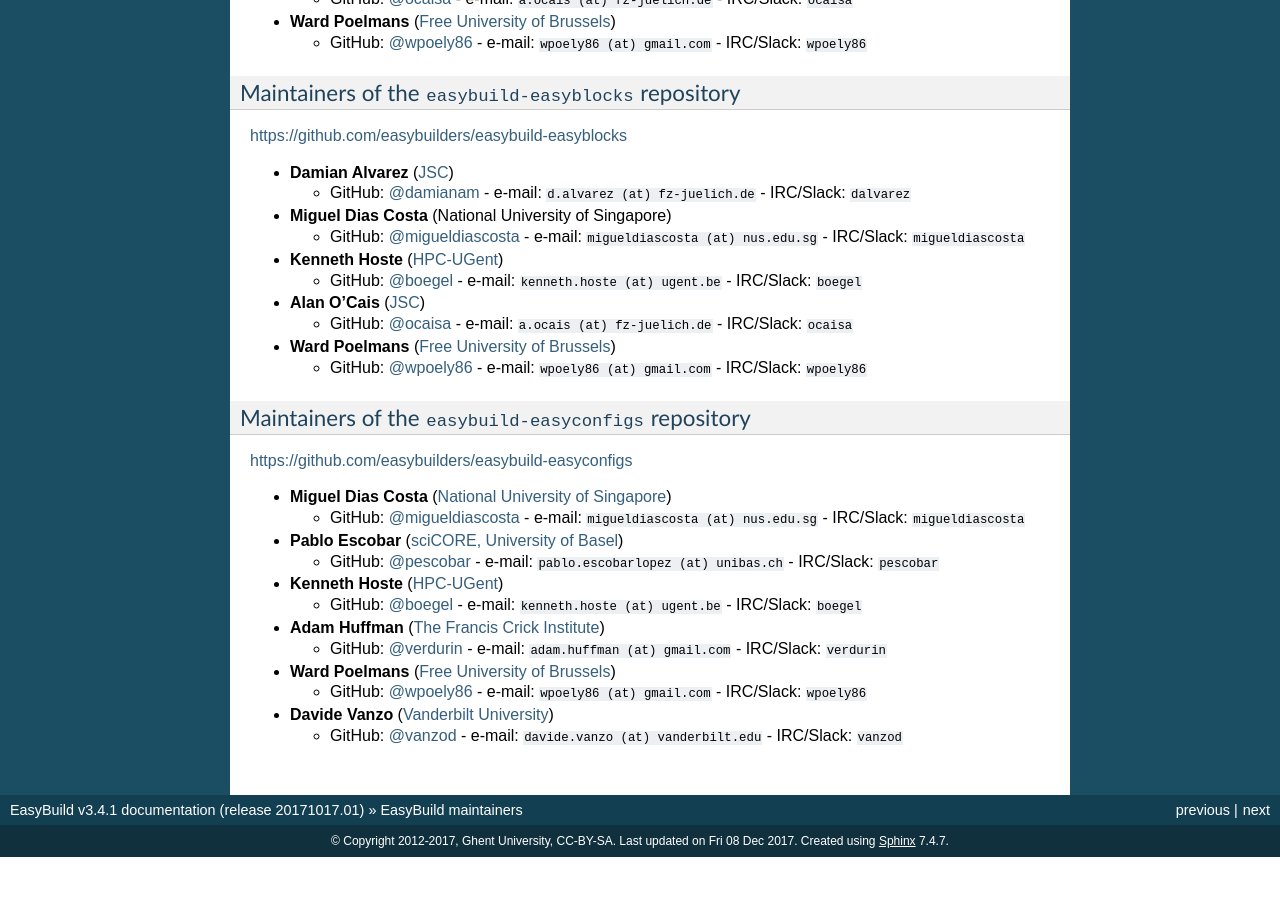
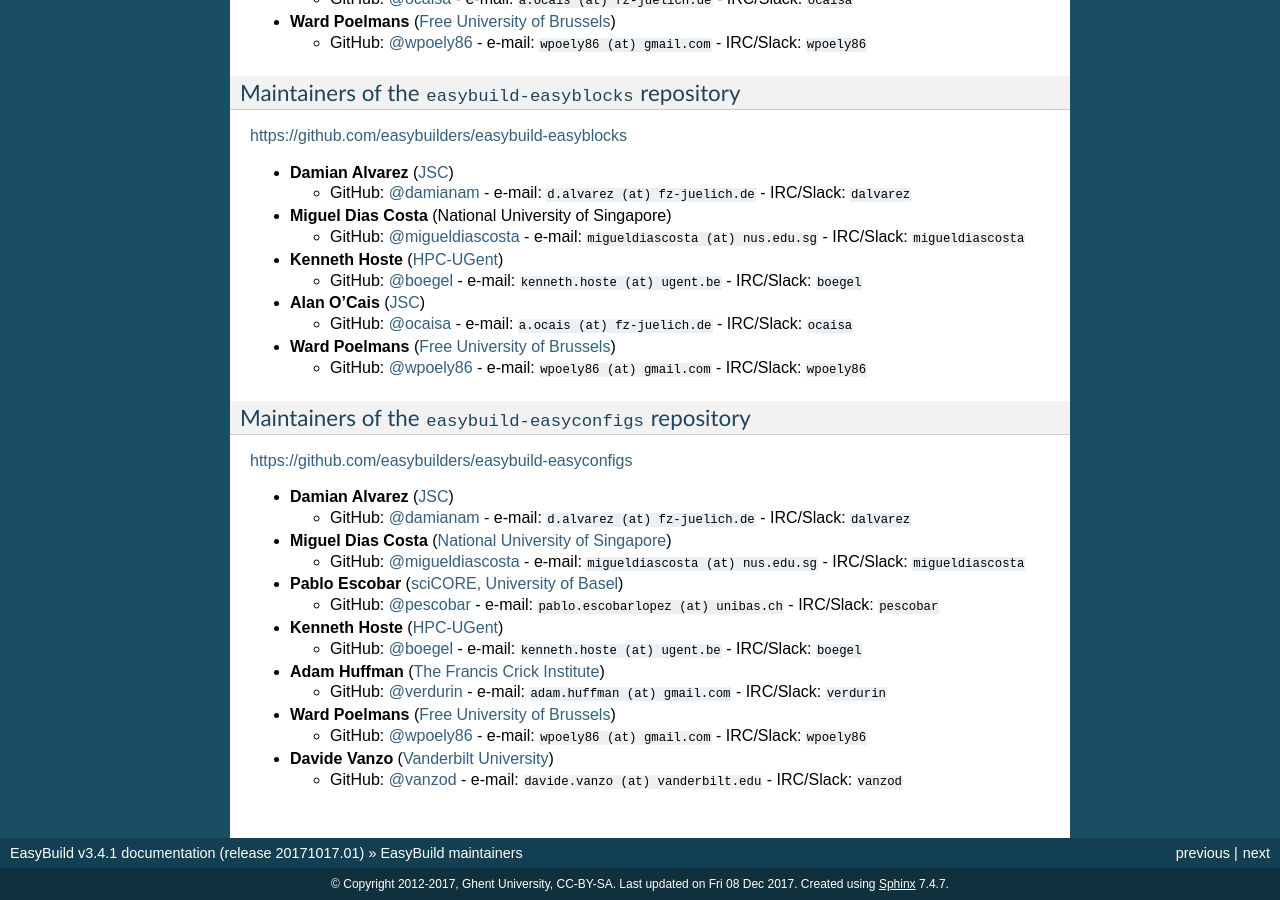
Before and after one commit to easybuilders/easybuild, a Sphinx documentation site: the page built from docs/Maintainers.rst, in a window 1280 px wide and 900 px high, scrolled down 1459 px. Built offline with Sphinx 7.4.7, drawn with Linux system fonts in a browser that asks for light colours; pages that are not in the unit, such as notebooks, are missing from menus; before the commit the page ends 2316 px from its top, so only the background shows below that.

Commit message:
include @damianam in list of maintainers for easyconfigs repo

```diff
--- a/docs/Maintainers.rst
+++ b/docs/Maintainers.rst
@@ -131,6 +131,10 @@
 
 https://github.com/easybuilders/easybuild-easyconfigs
 
+* **Damian Alvarez** (`JSC <http://www.fz-juelich.de/ias/jsc/EN>`_)
+
+  * GitHub: `@damianam <https://github.com/damianam>`_ - e-mail: ``d.alvarez (at) fz-juelich.de`` - IRC/Slack: ``dalvarez``
+
 * **Miguel Dias Costa** (`National University of Singapore <https://nusit.nus.edu.sg/services/hpc/>`_)
 
   * GitHub: `@migueldiascosta <https://github.com/migueldiascosta>`_ - e-mail: ``migueldiascosta (at) nus.edu.sg`` - IRC/Slack: ``migueldiascosta``
```
